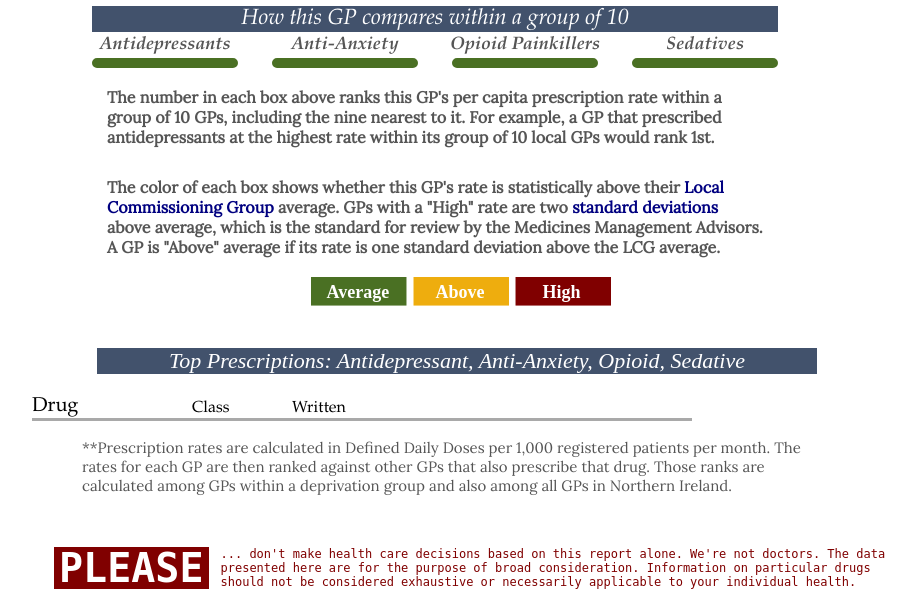
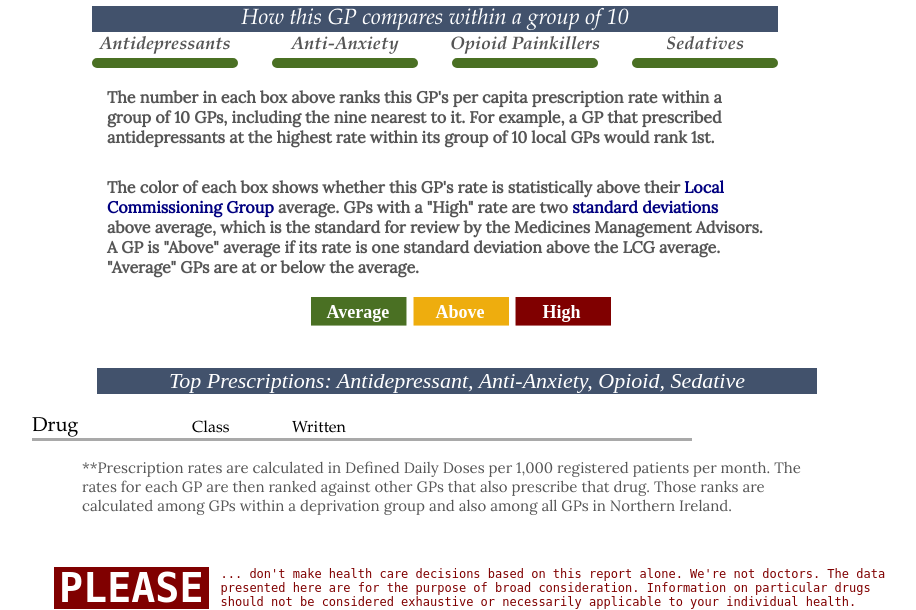
Before and after one commit to hobbes7878/nir-prescription-app, a Django app: template prescript/templates/rx/gp.html in a window 1280 px wide. Shown: the part 305-915 px from the top of the page, without its empty margins (183-1099 px from the left). Run offline with Django 3.2, Linux system fonts and the light colour scheme; the template is opened without the code that fills it, so the values that code supplies are empty; some libraries are stand-ins or nearby versions.

Commit message:
3/5/2014 gp23

```diff
--- a/prescript/templates/rx/gp.html
+++ b/prescript/templates/rx/gp.html
@@ -145,7 +145,7 @@
 			<tr>
 				<td id="comp_key_td" colspan="4">
 					<p>The number in each box above ranks this GP's per capita prescription rate within a group of 10 GPs, including the nine nearest to it. For example, a GP that prescribed antidepressants at the highest rate within its group of 10 local GPs would rank 1st.
-					<p>The color of each box shows whether this GP's rate is statistically above their <a href="http://www.hscboard.hscni.net/lcg/" target="_blank">Local Commissioning Group</a> average. GPs with a "High" rate are two <a href="http://en.wikipedia.org/wiki/68%E2%80%9395%E2%80%9399.7_rule" target="_blank">standard deviations</a> above average, which is the standard for review by the Medicines Management Advisors. A GP is "Above" average if its rate is one standard deviation above the LCG average.
+					<p>The color of each box shows whether this GP's rate is statistically above their <a href="http://www.hscboard.hscni.net/lcg/" target="_blank">Local Commissioning Group</a> average. GPs with a "High" rate are two <a href="http://en.wikipedia.org/wiki/68%E2%80%9395%E2%80%9399.7_rule" target="_blank">standard deviations</a> above average, which is the standard for review by the Medicines Management Advisors. A GP is "Above" average if its rate is one standard deviation above the LCG average. "Average" GPs are at or below the average.
 					<br><br>
 					<svg
 				   width="300"
```
